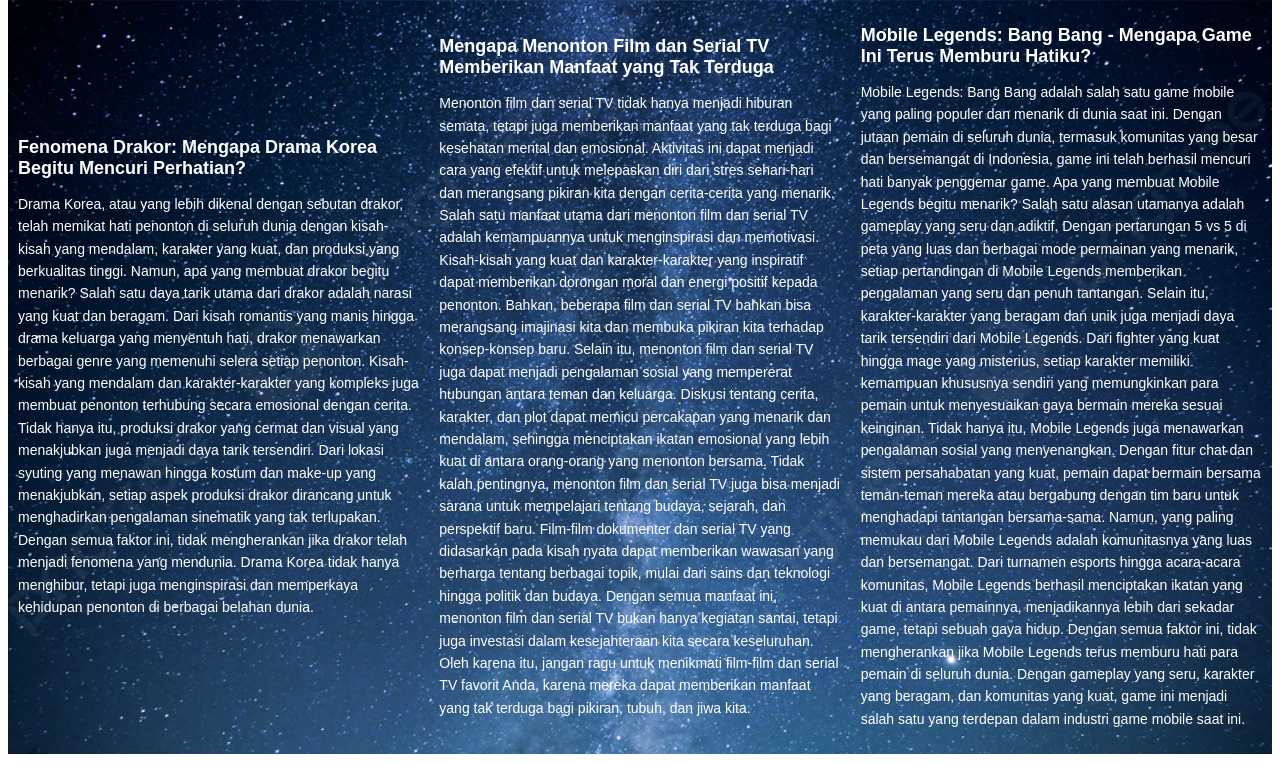
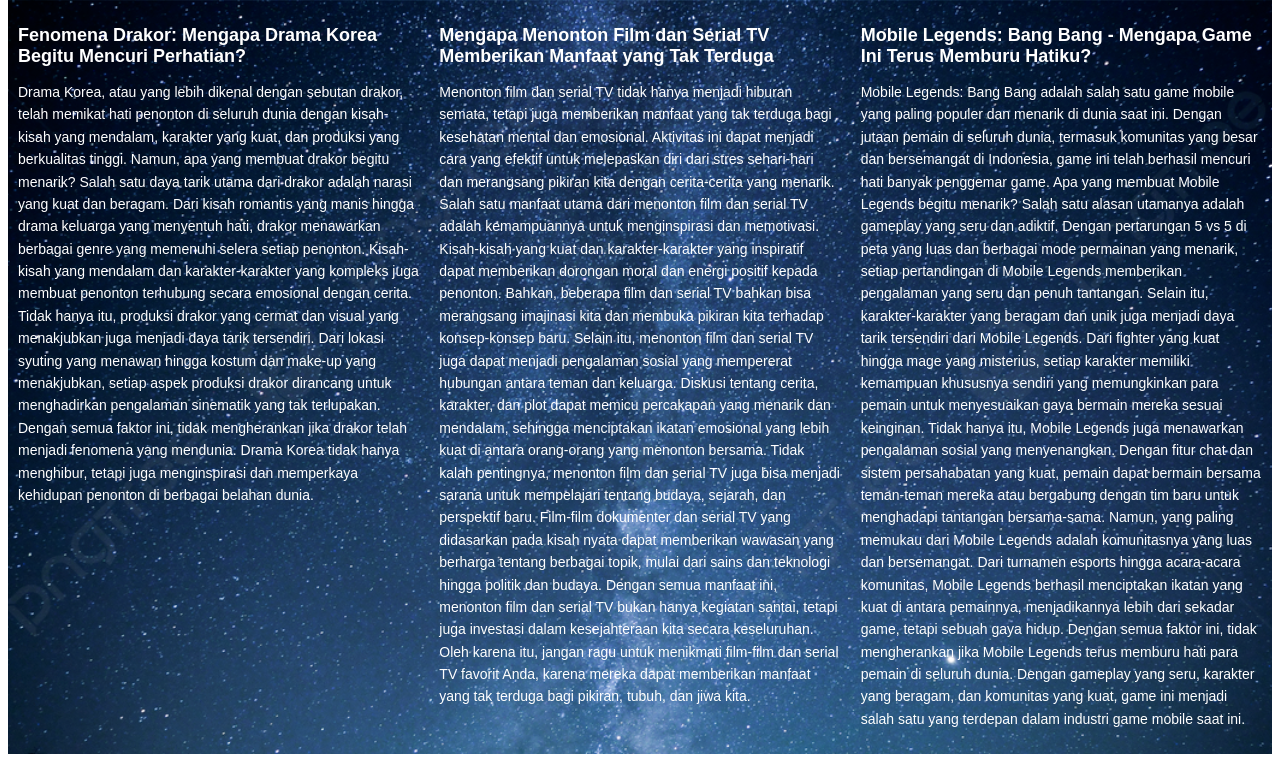
Before and after one commit to fiona0888/TIK2032-Project, a PHP site: page /blog.html in a window 1280 px wide. Shown: the part 72-834 px from the top of the page. Run offline with PHP 8.4, Linux system fonts and the light colour scheme.

Commit message:
Update menu.css

```diff
--- a/menu.css
+++ b/menu.css
@@ -50,8 +50,7 @@ main {
     background-size: cover;
     background-position: center;
     display: flex;
-    justify-content: center; /* Mengatur konten utama di tengah */
-    align-items: center; /* Mengatur konten utama di tengah secara vertikal */
+    justify-content: space-between; /* Mengatur konten utama di tengah */
 }
 
 .main-content h1 {
```
